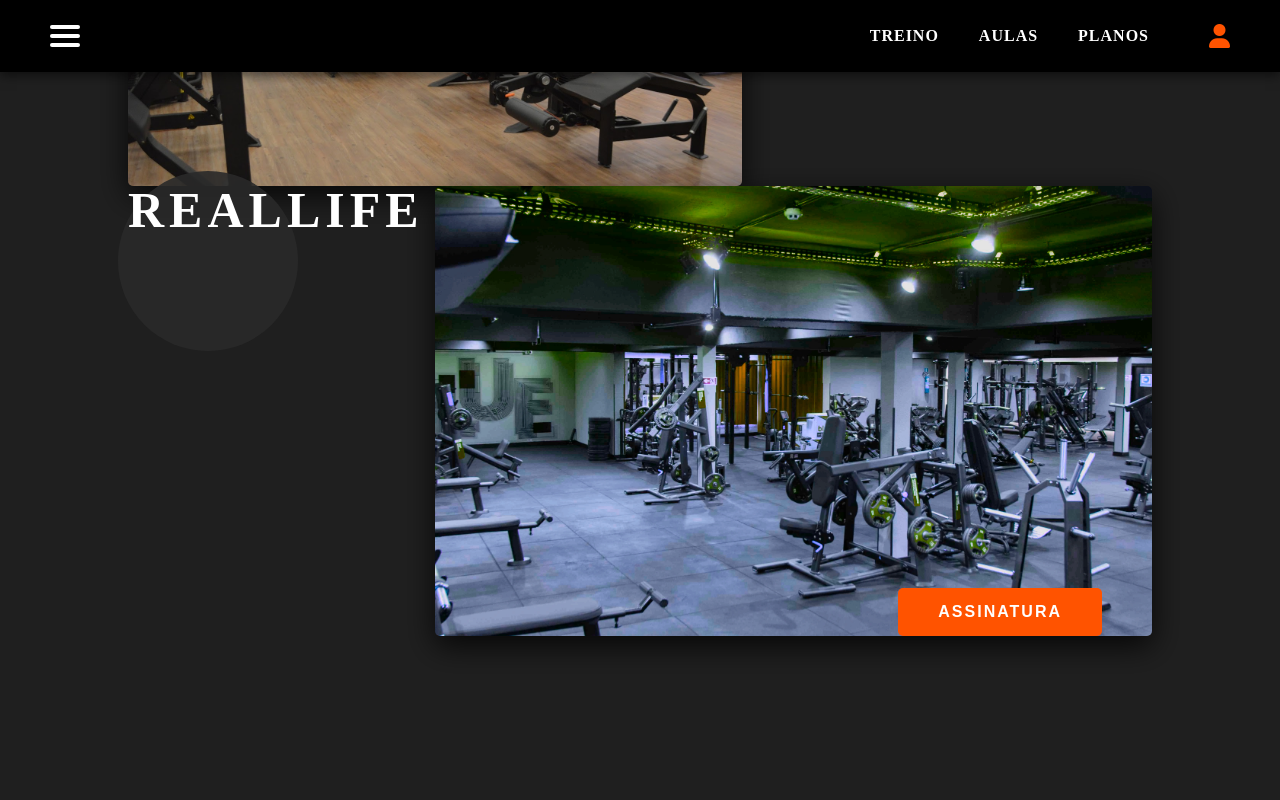
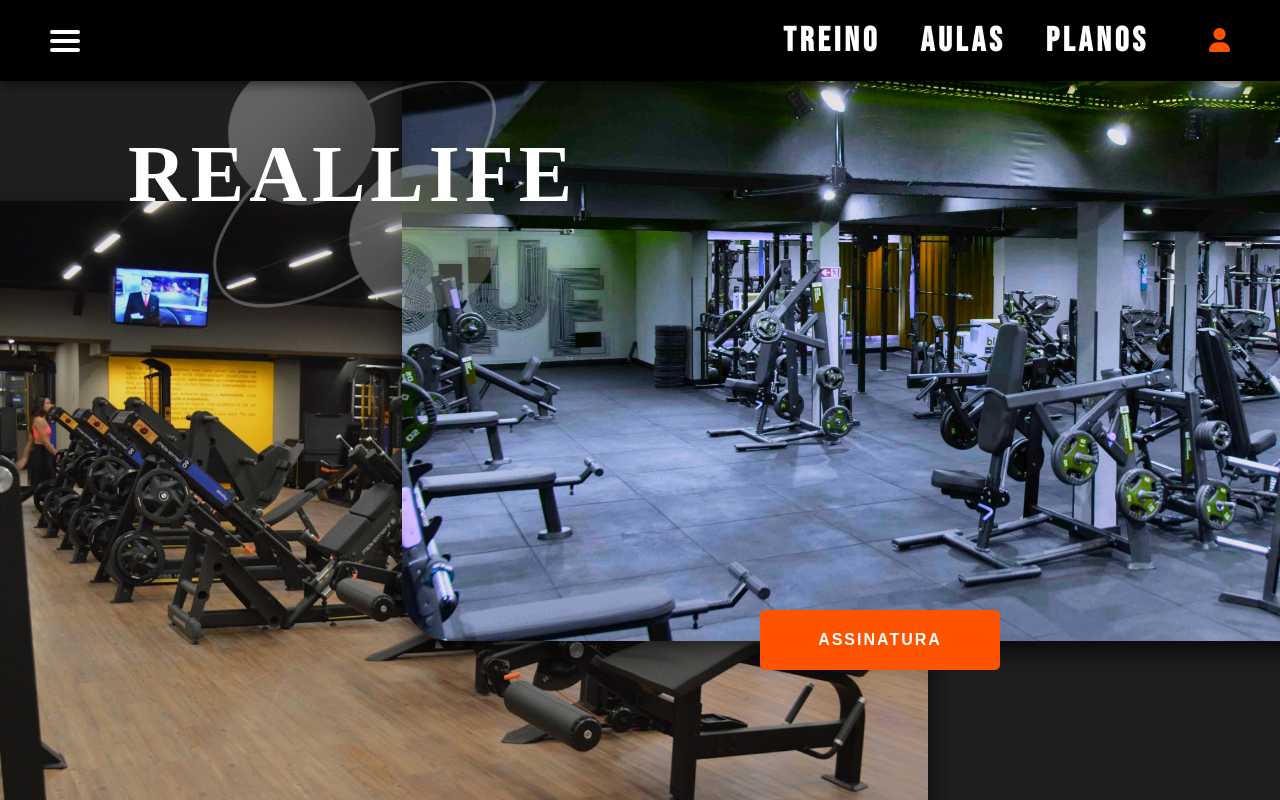
Before and after one commit to lanser-dos-programa/Projeto-Reallife, an Angular app in the folder front/frontend/: page /home in a window 1280 px wide. Built offline with nearby package versions, Linux system fonts and the light colour scheme.

Commit message:
Finalização da tela de home

```diff
--- a/front/frontend/src/app/modules/home/home.component.css
+++ b/front/frontend/src/app/modules/home/home.component.css
@@ -1,14 +1,7 @@
-/* home.component.css (Versão Limpa e Corrigida) */
+ @import url('https://fonts.googleapis.com/css2?family=Bebas+Neue&display=swap');
 
-/* * Variáveis movidas para o :host para garantir
- * que funcionem dentro do componente.
- */
+
 :host {
-  --main-dark: #1f1f1f;
-  --light-dark: #292929;
-  --text-light: white;
-  --primary-color: #ff5300;
-  --logo-color: #292929;
 
   display: block;
   height: 100vh;
@@ -39,6 +32,8 @@
   background-color: #000;
   box-shadow: 0 4px 10px rgba(0, 0, 0, 0.5);
   z-index: 100;
+  font-family: 'Bebas Neue', sans-serif;
+
 }
 
 .menu-icon {
@@ -64,8 +59,9 @@
 .nav-links a {
   text-decoration: none;
   color: var(--text-light);
-  letter-spacing: 1px;
-  font-weight: 600;
+  letter-spacing: 4px;
+  font-weight: 900;
+  font-size: 34px;
   transition: color 0.3s;
 }
 
@@ -118,26 +114,31 @@
 .gym-images-overlap img {
   position: absolute;
   border-radius: 5px;
+  top: 300px;
   object-fit: cover;
   box-shadow: 0 10px 30px rgba(0, 0, 0, 0.8);
 }
 
 .gym-images-overlap .img1 {
   width: 60%;
-  height: 350px;
-  bottom: 0;
-  left: 0;
+  height: 650px;
+  width: 1100px;
+  top: 10px;
+  left: -300px;
   z-index: 1;
   filter: brightness(0.9) saturate(1.1);
+  border-radius: 50px;
 }
 
 .gym-images-overlap .img2 {
   width: 70%;
-  height: 450px;
-  top: 0;
-  right: 0;
+  height: 650px;
+  width: 1100px;
+  top: -200px;
+  right: -350px;
   z-index: 2; /* img2 fica na frente da img1 */
   filter: brightness(0.9) saturate(1.2) hue-rotate(200deg);
+  border-radius: 50px;
 }
 
 /* ---------------------------------- */
@@ -152,7 +153,8 @@
 }
 
 .logo-text {
-  font-size: 50px;
+  top: -60px;
+  font-size: 80px;
   letter-spacing: 5px;
   font-weight: 900;
   color: var(--text-light);
@@ -160,19 +162,18 @@
   position: relative;
   z-index: 6; /* Texto na frente do círculo */
 }
+.logo1{
+  position: relative;
+  top: -320px;
+  left: -10px;
+  width: 480px;
+  height: 480px;
+  z-index: 5; /* Círculo atrás do texto */
+  opacity: 0.3;
 
-.logo-shape {
-  position: absolute;
-  top: -10px;
-  left: -10px;
-  width: 180px;
-  height: 180px;
-  background-color: var(--logo-color);
-  border-radius: 50%;
-  z-index: 5; /* Círculo atrás do texto */
-  opacity: 0.9;
-  mix-blend-mode: multiply;
+
 }
+
 
 /* ---------------------------------- */
 /* BOTÃO ASSINATURA */
@@ -180,8 +181,8 @@
 
 .btn-assinatura {
   position: absolute;
-  bottom: 50px;
-  right: 50px;
+  bottom: 130px;
+  right: 280px;
   z-index: 10; /* [FIX] Botão na camada '10' (NA FRENTE de tudo) */
 
   background-color: var(--primary-color);
@@ -195,6 +196,8 @@
   transition: 0.3s;
   text-transform: uppercase;
   font-weight: 700;
+  width: 240px;
+  height: 60px;
 }
 
 .btn-assinatura:hover {
--- a/front/frontend/src/app/modules/home/home.component.html
+++ b/front/frontend/src/app/modules/home/home.component.html
@@ -22,7 +22,8 @@
     <div class="logo">
       <h1 class="logo-text">REALLIFE</h1>
 
-      <div class="logo-shape"></div>
+
+        <img class="logo1" src="../../../assets/logo2.png" alt="logo"/>
     </div>
 
     <div class="main-visual-area">
@@ -33,9 +34,10 @@
         <img class="img2" src="../../../assets/gym.2.webp" alt="Academia 2" />
       </div>
 
-      <button class="btn-assinatura">ASSINATURA</button>
 
     </div>
 
+    <button class="btn-assinatura">ASSINATURA</button>
+
   </section>
 </div>
```
